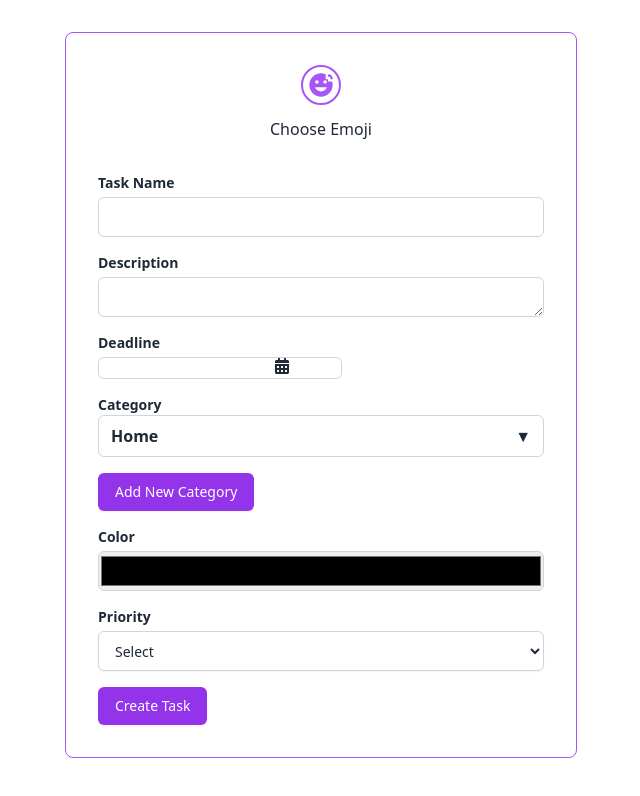
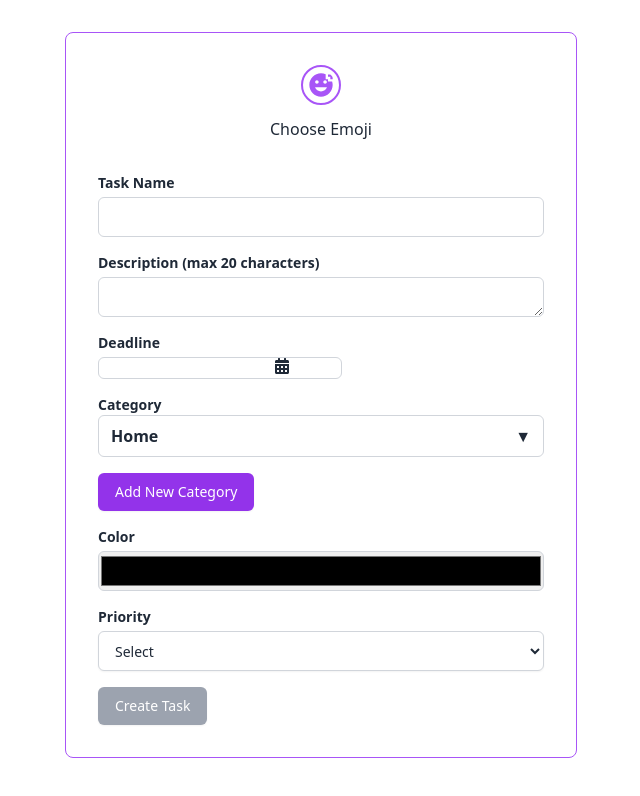
Before and after one commit to Fariha1865/TodoList-with-React, a React (Vite) app: page /form in a window 1280 px wide. Shown: the top 796 px of the page, without its empty margins (319-959 px from the left). Built offline with nearby package versions, Linux system fonts and the light colour scheme.

Commit message:
Edited input validations in the add task form

```diff
--- a/src/components/form/AddTaskForm.jsx
+++ b/src/components/form/AddTaskForm.jsx
@@ -90,6 +90,8 @@ const TaskForm = () => {
         }
     }
 
+    const isButtonDisabled = !chosenEmoji || !taskName || !description || !deadline || !category || !color || !priority;
+
     return (
         <form onSubmit={handleSubmit} className="max-w-lg mx-auto mt-8 p-8 border border-purple-500 rounded-lg">
             <div>
@@ -126,16 +128,16 @@ const TaskForm = () => {
 
             <div className="mb-4">
                 <label htmlFor="taskName" className="block text-sm font-bold">Task Name</label>
-                <input type="text" id="taskName" value={taskName} onChange={(e) => setTaskName(e.target.value)} className="mt-1 focus:ring-purple-500 focus:border-purple-500 block w-full h-10 sm:text-sm border border-gray-300 rounded-md" />
+                <input type="text" id="taskName" value={taskName} onChange={(e) => setTaskName(e.target.value)} required className="p-3 mt-1 focus:ring-purple-500 focus:border-purple-500 block w-full h-10 sm:text-sm border border-gray-300 rounded-md" />
             </div>
             <div className="mb-4">
-                <label htmlFor="description" className="block text-sm font-bold">Description</label>
-                <textarea id="description" value={description} onChange={(e) => setDescription(e.target.value)} className="mt-1 focus:ring-purple-500 focus:border-purple-500 block w-full h-10 sm:text-sm border border-gray-300 rounded-md" />
+                <label htmlFor="description" className="block text-sm font-bold">Description (max 20 characters)</label>
+                <textarea id="description" maxLength={20} value={description} onChange={(e) => setDescription(e.target.value)} required className=" pl-3 pt-2 mt-1 focus:ring-purple-500 focus:border-purple-500 block w-full h-10 sm:text-sm border border-gray-300 rounded-md" />
             </div>
             <div className="mb-4">
                 <label htmlFor="deadline" className="block text-sm font-bold">Deadline</label>
                 <div className="relative flex items-center">
-                    <DatePicker id="deadline" selected={deadline} onChange={(date) => setDeadline(date)} className="mt-1 focus:ring-purple-500 focus:border-purple-500 block w-full sm:text-sm border border-gray-300 rounded-md pl-10" />
+                    <DatePicker id="deadline" selected={deadline} onChange={(date) => setDeadline(date)} required className="mt-1 focus:ring-purple-500 focus:border-purple-500 block w-full sm:text-sm border border-gray-300 rounded-md pl-10" />
                     <FaCalendarAlt className="absolute ml-44" />
                 </div>
             </div>
@@ -180,11 +182,11 @@ const TaskForm = () => {
 
             <div className="mb-4">
                 <label htmlFor="color" className="block text-sm font-bold">Color</label>
-                <input type="color" id="color" value={color} onChange={(e) => setColor(e.target.value)} className="mt-1 focus:ring-purple-500 focus:border-purple-500 block w-full h-10 sm:text-sm border border-gray-300 rounded-md" />
+                <input type="color" id="color" value={color} required onChange={(e) => setColor(e.target.value)} className="mt-1 focus:ring-purple-500 focus:border-purple-500 block w-full h-10 sm:text-sm border border-gray-300 rounded-md" />
             </div>
             <div className="mb-4">
                 <label htmlFor="priority" className="block text-sm font-bold">Priority</label>
-                <select id="priority" value={showPriority} onChange={(e) => settingPriority(e)} className="mt-1 block w-full h-10 py-2 px-3 border border-gray-300 bg-white rounded-md shadow-sm focus:outline-none focus:ring-purple-500 focus:border-purple-500 sm:text-sm">
+                <select required id="priority" value={showPriority} onChange={(e) => settingPriority(e)} className="mt-1 block w-full h-10 py-2 px-3 border border-gray-300 bg-white rounded-md shadow-sm focus:outline-none focus:ring-purple-500 focus:border-purple-500 sm:text-sm">
                     <option value="select">Select</option>
                     <option value="low">Low</option>
                     <option value="medium">Medium</option>
@@ -192,7 +194,8 @@ const TaskForm = () => {
                 </select>
             </div>
             <div>
-                <button type="submit" className="inline-flex items-center px-4 py-2 border border-transparent text-sm font-medium rounded-md shadow-sm text-white bg-purple-600 hover:bg-purple-700 focus:outline-none focus:ring-2 focus:ring-offset-2 focus:ring-purple-500">Create Task</button>
+                {console.log(isButtonDisabled)}
+                <button type="submit" disabled={isButtonDisabled} className={`inline-flex items-center px-4 py-2 border border-transparent text-sm font-medium rounded-md shadow-sm text-white ${isButtonDisabled ? 'bg-gray-400 cursor-not-allowed' : 'bg-purple-600 hover:bg-purple-700 focus:outline-none focus:ring-2 focus:ring-offset-2 focus:ring-purple-500'}`}>Create Task</button>
             </div>
         </form>
     );
```
